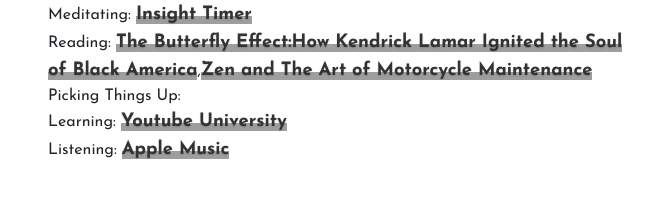
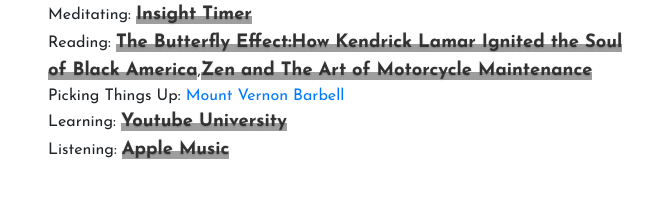
Before and after one commit to kyronfitzgerald/Website, a plain HTML site: page index.html in a window 1280 px wide. Shown: the part 972-1183 px from the top of the page, 0-650 px from the left. Drawn offline with nearby package versions, Linux system fonts and the light colour scheme.

Commit message:
fix link

```diff
--- a/index.html
+++ b/index.html
@@ -59,7 +59,7 @@
                             <ul class="about-me p-0">
                                 <li>Meditating: <a href="https://insighttimer.com/" class="comp-link" target="_blank" rel="noopener noreferrer">Insight Timer</a></li>
                                 <li>Reading: <a href="https://bookshop.org/books/the-butterfly-effect-how-kendrick-lamar-ignited-the-soul-of-black-america/9781982107581" class="comp-link" target="_blank" rel="noopener noreferrer">The Butterfly Effect:How Kendrick Lamar Ignited the Soul of Black America</a>,<a href="https://bookshop.org/books/zen-and-the-art-of-motorcycle-maintenance-an-inquiry-into-values/9780060839871" class="comp-link" target="_blank" rel="noopener noreferrer">Zen and The Art of Motorcycle Maintenance</a></li>
-                                <li>Picking Things Up: <a href="https://www.mountvernonbarbell.com/" target="_blank" rel="noopener"></a></li>
+                                <li>Picking Things Up: <a href="https://www.mountvernonbarbell.com/" target="_blank" rel="noopener">Mount Vernon Barbell</a></li>
                                 <li>Learning: <a href="https://www.youtube.com" target="_blank" class="comp-link" rel="noopener noreferrer">Youtube University</a></li>
                                 <li>Listening: <a href="https://music.apple.com/profile/wxxze" class="comp-link" target="_blank" rel="noopener noreferrer">Apple Music</a></li>
                             </ul>
```
